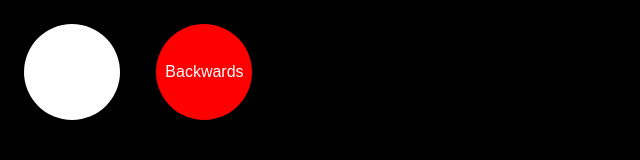
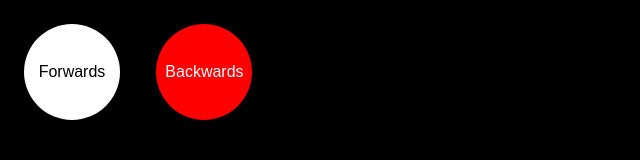
Before and after one commit to malo0140/dsn1676-assignment-2, a plain HTML site: page index.html in a window 1280 px wide. In both pictures the pointer is over the link "Forwards". Shown: the full height of the page, 0-640 px from the left. Drawn offline with Linux system fonts and the light colour scheme.

Commit message:
button transitions

```diff
--- a/css/main.css
+++ b/css/main.css
@@ -78,6 +78,8 @@ html {
     margin: 1em;
 }
 
-.forward:hover {
+a:hover {
     background-color: white;
+    color: black;
+    transition: all .50s linear;
 }
--- a/index.html
+++ b/index.html
@@ -9,9 +9,10 @@
 <body>
 
 <main class="main">
-    <a href="#forward" class="forward">Forwards</a>
-    <a href="#" class="back">Backwards</a>
-
+    <div>
+        <a href="#forward" class="forward">Forwards</a>
+        <a href="#" class="back">Backwards</a>
+    </div>
   <div class="clock-face" id="forward">
     <img class="hand hand-hour" src="img/hour-hand.svg" alt="">
     <img class="hand hand-minute" src="img/minute-hand.svg" alt="">
```
